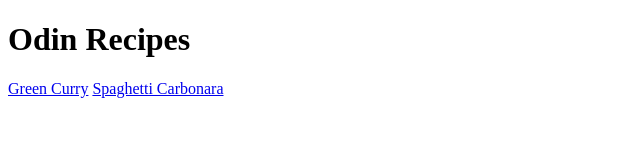
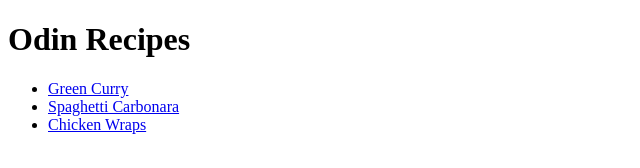
Before and after one commit to mhelfrich/odin-recipes, a plain HTML site: page index.html in a window 1280 px wide. Shown: the whole page, without its empty margins (0-640 px from the left). Drawn offline with Linux system fonts and the light colour scheme.

Commit message:
Add link to chickenWrap.hmtl and put links in unordered list

```diff
--- a/index.html
+++ b/index.html
@@ -7,7 +7,10 @@
   </head>
   <body>
     <h1>Odin Recipes</h1>
-    <a href="recipes/greenCurry.html">Green Curry</a>
-    <a href="recipes/carbonara.html">Spaghetti Carbonara</a>
+    <ul>
+      <li><a href="recipes/greenCurry.html">Green Curry</a></li>
+      <li><a href="recipes/carbonara.html">Spaghetti Carbonara</a></li>
+      <li><a href="recipes/chickenWrap.html">Chicken Wraps</a></li>
+    </ul>
   </body>
 </html>
```
